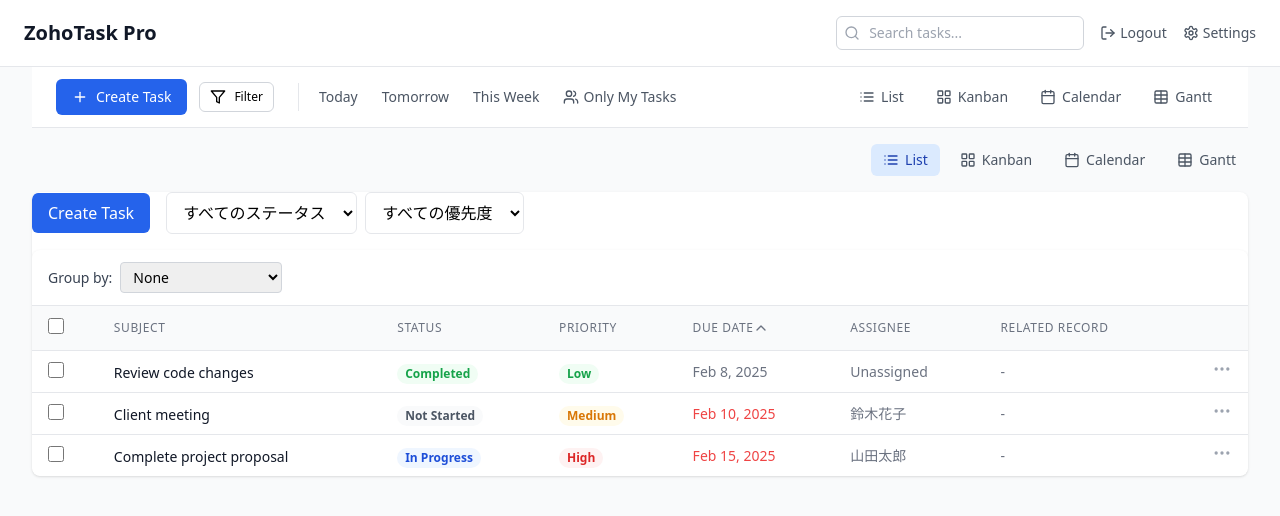
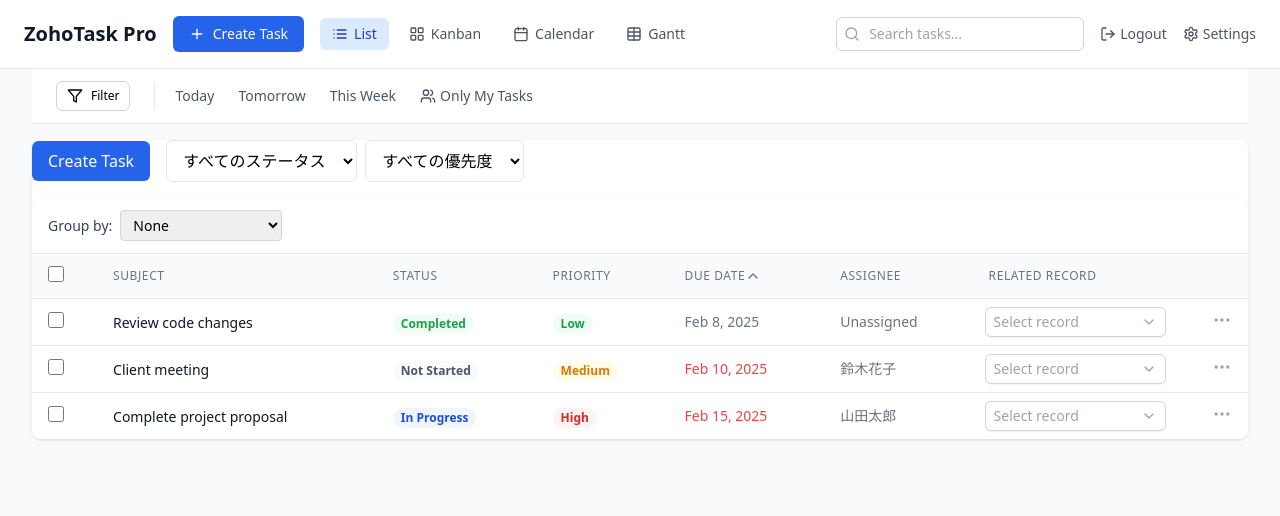
Before and after one commit to okubot-cts/ZohoTaskPro, a React (Vite) app: page / in a window 1280 px wide. Both pictures are taken after typing "Sample123", "Sample" into the empty fields and a click on the button "Connect to Zoho CRM". Shown: the top 516 px of the page. Built offline with nearby package versions, Linux system fonts and the light colour scheme.

Commit message:
UI/UX improvements and TaskList/Header/Toolbar refactor

```diff
--- a/src/components/layout/Header.tsx
+++ b/src/components/layout/Header.tsx
@@ -1,14 +1,28 @@
 import { useState } from 'react';
-import { Settings, LogOut, Search } from 'lucide-react';
+import { Settings, LogOut, Search, Plus, List, LayoutGrid, Calendar, Table } from 'lucide-react';
 import { useAuthStore } from '../../store/authStore';
 import { useTaskStore } from '../../store/taskStore';
 import { ViewMode } from '../../types';
 import { Button } from '../common/Button';
+import { TaskModal } from '../tasks/TaskModal';
 
-export const Header: React.FC = () => {
+interface HeaderProps {
+  viewMode: ViewMode;
+  setViewMode: (mode: ViewMode) => void;
+}
+
+const VIEW_OPTIONS = [
+  { mode: ViewMode.List, icon: List, label: 'List' },
+  { mode: ViewMode.Kanban, icon: LayoutGrid, label: 'Kanban' },
+  { mode: ViewMode.Calendar, icon: Calendar, label: 'Calendar' },
+  { mode: ViewMode.Gantt, icon: Table, label: 'Gantt' },
+];
+
+export const Header: React.FC<HeaderProps> = ({ viewMode, setViewMode }) => {
   const { clearAuth } = useAuthStore();
   const { filter, setFilter } = useTaskStore();
   const [searchQuery, setSearchQuery] = useState(filter.search || '');
+  const [isAddModalOpen, setIsAddModalOpen] = useState(false);
 
   const handleSearch = (e: React.FormEvent) => {
     e.preventDefault();
@@ -27,6 +41,29 @@
       <div className="flex flex-col sm:flex-row items-start sm:items-center justify-between">
         <div className="flex items-center mb-4 sm:mb-0">
           <h1 className="text-xl font-bold text-gray-900 mr-4">ZohoTask Pro</h1>
+          <Button
+            leftIcon={<Plus className="h-4 w-4" />}
+            onClick={() => setIsAddModalOpen(true)}
+            className="mr-4"
+          >
+            Create Task
+          </Button>
+          <div className="flex space-x-2">
+            {VIEW_OPTIONS.map(({ mode, icon: Icon, label }) => (
+              <button
+                key={mode}
+                onClick={() => setViewMode(mode)}
+                className={`inline-flex items-center px-3 py-1.5 rounded-md text-sm ${
+                  viewMode === mode
+                    ? 'bg-primary-100 text-primary-700'
+                    : 'text-gray-600 hover:bg-gray-100'
+                }`}
+              >
+                <Icon className="h-4 w-4 mr-1.5" />
+                {label}
+              </button>
+            ))}
+          </div>
         </div>
 
         <div className="flex items-center space-x-4">
@@ -50,6 +87,10 @@
           </button>
         </div>
       </div>
+      <TaskModal
+        isOpen={isAddModalOpen}
+        onClose={() => setIsAddModalOpen(false)}
+      />
     </header>
   );
 };
--- a/src/components/tasks/TaskList.tsx
+++ b/src/components/tasks/TaskList.tsx
@@ -6,6 +6,7 @@
 import { useTaskStore } from '../../store/taskStore';
 import { Button } from '../common/Button';
 import { RelatedRecordSelect } from './RelatedRecordSelect';
+import { TaskModal } from './TaskModal';
 
 interface TaskListProps {
   tasks: Task[];
@@ -26,21 +27,19 @@
     kanbanAxis,
   } = useTaskStore();
 
-  const [editingTaskId, setEditingTaskId] = useState<string | null>(null);
-  const [editingField, setEditingField] = useState<string | null>(null);
-  const [editValue, setEditValue] = useState('');
+  const [taskToEdit, setTaskToEdit] = useState<Task | undefined>(undefined);
+  const [isEditModalOpen, setIsEditModalOpen] = useState(false);
+
   const [isAddingTask, setIsAddingTask] = useState(false);
   const [newTaskSubject, setNewTaskSubject] = useState('');
   const newTaskInputRef = useRef<HTMLInputElement>(null);
 
-  const [isMenuOpen, setIsMenuOpen] = useState<string | null>(null); // To manage context menu open state by task id
-  const menuButtonRef = useRef<{ [key: string]: HTMLButtonElement | null }>({}); // To store refs for each menu button
+  const [isMenuOpen, setIsMenuOpen] = useState<string | null>(null);
+  const menuButtonRef = useRef<{ [key: string]: HTMLButtonElement | null }>({});
   const [menuStyle, setMenuStyle] = useState<React.CSSProperties>({});
 
-  // Group By State
   const [groupByAxis, setGroupByAxis] = useState<KanbanAxis | 'none'>('none');
 
-  // Filter states
   const [filterStatus, setFilterStatus] = useState('all');
   const [filterPriority, setFilterPriority] = useState('all');
 
@@ -49,7 +48,7 @@
   useEffect(() => {
     if (isMenuOpen && menuButtonRef.current[isMenuOpen]) {
       const rect = menuButtonRef.current[isMenuOpen]!.getBoundingClientRect();
-      const menuWidth = 160; // w-40 in Tailwind CSS is 160px
+      const menuWidth = 160;
       setMenuStyle({
         position: 'fixed',
         top: rect.bottom,
@@ -58,7 +57,6 @@
     }
 
     const handleClickOutside = (event: MouseEvent) => {
-      // Check if the click occurred outside the button and outside the menu itself
       if (isMenuOpen &&
           menuButtonRef.current[isMenuOpen] &&
           !menuButtonRef.current[isMenuOpen]!.contains(event.target as Node) &&
@@ -84,23 +82,15 @@
     updateTask(taskId, { status: newStatus });
   };
 
-  const handleInlineEdit = (task: Task, field: string) => {
-    setEditingTaskId(task.id);
-    setEditingField(field);
-    setEditValue(task[field as keyof Task] as string);
+  const handleTaskClick = (task: Task) => {
+    setTaskToEdit(task);
+    setIsEditModalOpen(true);
+    setIsMenuOpen(null);
   };
 
-  const handleInlineEditSave = () => {
-    if (editingTaskId && editingField) {
-      updateTask(editingTaskId, { [editingField]: editValue });
-      setEditingTaskId(null);
-      setEditingField(null);
-    }
-  };
-
-  const handleInlineEditCancel = () => {
-    setEditingTaskId(null);
-    setEditingField(null);
+  const handleModalClose = () => {
+    setIsEditModalOpen(false);
+    setTaskToEdit(undefined);
   };
 
   const handleRelatedRecordChange = (taskId: string, record: RelatedRecord | null) => {
@@ -110,7 +100,7 @@
   const handleDelete = (taskId: string) => {
     if (window.confirm('Are you sure you want to delete this task?')) {
       removeTask(taskId);
-      setIsMenuOpen(null); // Close menu after action
+      setIsMenuOpen(null);
     }
   };
 
@@ -121,7 +111,7 @@
       subject: `${task.subject} (Copy)`,
     };
     addTask(newTask);
-    setIsMenuOpen(null); // Close menu after action
+    setIsMenuOpen(null);
   };
 
   const handleAddTask = () => {
@@ -183,15 +173,15 @@
     }
 
     const firstTask = tasksInGroup[0];
-    if (!firstTask) return groupKey; // Should not happen if groupedTasks are correctly formed
+    if (!firstTask) return groupKey;
 
     switch (groupByAxis) {
       case KanbanAxis.Status:
       case KanbanAxis.Priority:
       case KanbanAxis.Category:
-        return groupKey; // These are already simple strings
+        return groupKey;
       case KanbanAxis.DueDate:
-        return format(new Date(groupKey), 'MMM d, yyyy'); // groupKey is the date string
+        return format(new Date(groupKey), 'MMM d, yyyy');
       case KanbanAxis.AssignedTo:
         return firstTask.assignedTo?.name || 'Unassigned';
       case KanbanAxis.RelatedRecord:
@@ -241,7 +231,6 @@
       grouped[groupKey].push(task);
     });
 
-    // Sort groups for consistent display
     const sortedGroupedKeys = Object.keys(grouped).sort((a, b) => {
       if (groupByAxis === KanbanAxis.Status) {
         const order = [TaskStatus.NotStarted, TaskStatus.InProgress, TaskStatus.Waiting, TaskStatus.Deferred, TaskStatus.Completed];
@@ -266,9 +255,7 @@
   };
 
   const filteredTasks = tasks.filter(task => {
-    // Filter by status
     const statusMatch = filterStatus === 'all' || task.status === filterStatus;
-    // Filter by priority
     const priorityMatch = filterPriority === 'all' || task.priority === filterPriority;
     return statusMatch && priorityMatch;
   });
@@ -281,7 +268,6 @@
   const sortedAndFilteredTasks = () => {
     let currentTasks = [...filteredTasks];
 
-    // Apply sorting
     if (sort) {
       currentTasks.sort((a, b) => {
         const aValue = a[sort.field as keyof Task];
@@ -291,7 +277,6 @@
         if (aValue === undefined) return 1;
         if (bValue === undefined) return -1;
 
-        // Special handling for date comparison
         if (sort.field === 'dueDate' && aValue && bValue) {
           const dateA = new Date(aValue as string);
           const dateB = new Date(bValue as string);
@@ -299,7 +284,6 @@
           return sort.direction === 'asc' ? comparison : -comparison;
         }
 
-        // Generic comparison for other types
         const comparison = String(aValue) < String(bValue) ? -1 : String(aValue) > String(bValue) ? 1 : 0;
         return sort.direction === 'asc' ? comparison : -comparison;
       });
@@ -475,115 +459,51 @@
                       />
                     </td>
                     <td className="px-4 py-2">
-                      {editingTaskId === task.id && editingField === 'subject' ? (
-                        <input
-                          type="text"
-                          value={editValue}
-                          onChange={(e) => setEditValue(e.target.value)}
-                          onBlur={handleInlineEditSave}
-                          onKeyDown={(e) => { if (e.key === 'Enter') handleInlineEditSave(); if (e.key === 'Escape') handleInlineEditCancel(); }}
-                          autoFocus
-                          className="border rounded-md px-2 py-1 w-full"
-                        />
-                      ) : (
                       <span
                         className="text-sm text-gray-900 cursor-pointer"
-                          onClick={() => handleInlineEdit(task, 'subject')}
+                        onClick={() => handleTaskClick(task)}
                       >
                         {task.subject}
                       </span>
-                      )}
                     </td>
                     <td className="px-4 py-2 whitespace-nowrap">
-                      {editingTaskId === task.id && editingField === 'status' ? (
-                        <select
-                          value={editValue}
-                          onChange={(e) => setEditValue(e.target.value)}
-                          onBlur={handleInlineEditSave}
-                          onKeyDown={(e) => { if (e.key === 'Enter') handleInlineEditSave(); if (e.key === 'Escape') handleInlineEditCancel(); }}
-                          autoFocus
-                          className="border rounded-md px-2 py-1 w-full"
-                        >
-                          {Object.values(TaskStatus).map(status => (
-                            <option key={status} value={status}>{status}</option>
-                          ))}
-                        </select>
-                      ) : (
                       <span
                         className={`px-2 inline-flex text-xs leading-5 font-semibold rounded-full ${
                           getStatusColor(task.status)
                         }`}
-                          onClick={() => handleInlineEdit(task, 'status')}
+                        onClick={() => handleTaskClick(task)}
                       >
                         {task.status}
                       </span>
-                      )}
                     </td>
                     <td className="px-4 py-2 whitespace-nowrap">
-                      {editingTaskId === task.id && editingField === 'priority' ? (
-                        <select
-                          value={editValue}
-                          onChange={(e) => setEditValue(e.target.value)}
-                          onBlur={handleInlineEditSave}
-                          onKeyDown={(e) => { if (e.key === 'Enter') handleInlineEditSave(); if (e.key === 'Escape') handleInlineEditCancel(); }}
-                          autoFocus
-                          className="border rounded-md px-2 py-1 w-full"
-                        >
-                          {Object.values(TaskPriority).map(priority => (
-                            <option key={priority} value={priority}>{priority}</option>
-                          ))}
-                        </select>
-                      ) : (
                       <span
                         className={`px-2 inline-flex text-xs leading-5 font-semibold rounded-full ${
                           getPriorityColor(task.priority)
                         }`}
-                          onClick={() => handleInlineEdit(task, 'priority')}
+                        onClick={() => handleTaskClick(task)}
                       >
                         {task.priority}
                       </span>
-                      )}
                     </td>
                     <td className="px-4 py-2 whitespace-nowrap text-sm text-gray-500">
-                      {editingTaskId === task.id && editingField === 'dueDate' ? (
-                        <input
-                          type="date"
-                          value={editValue}
-                          onChange={(e) => setEditValue(e.target.value)}
-                          onBlur={handleInlineEditSave}
-                          onKeyDown={(e) => { if (e.key === 'Enter') handleInlineEditSave(); if (e.key === 'Escape') handleInlineEditCancel(); }}
-                          autoFocus
-                          className="border rounded-md px-2 py-1 w-full"
-                        />
-                      ) : (
                       <span
                         className={`cursor-pointer ${task.dueDate && new Date(task.dueDate) < new Date() && task.status !== TaskStatus.Completed ? 'text-red-500' : ''}`}
-                          onClick={() => handleInlineEdit(task, 'dueDate')}
+                        onClick={() => handleTaskClick(task)}
                       >
                         {task.dueDate ? format(new Date(task.dueDate), 'MMM d, yyyy') : '-'}
                       </span>
-                      )}
                     </td>
                     <td className="px-4 py-2 whitespace-nowrap text-sm text-gray-500">
                       {task.assignedTo?.name || 'Unassigned'}
                     </td>
-                    <td className="px-4 py-2 whitespace-nowrap text-sm text-gray-500">
-                      {editingTaskId === task.id && editingField === 'relatedRecord' ? (
+                    <td
+                      className="px-3 py-2 whitespace-nowrap text-sm text-gray-500"
+                    >
                       <RelatedRecordSelect
-                          value={task.relatedRecord || undefined}
-                          onChange={(record: RelatedRecord | null) => {
-                            handleRelatedRecordChange(task.id, record);
-                            handleInlineEditSave();
-                          }}
+                        value={task.relatedRecord}
+                        onChange={(record: RelatedRecord | null) => handleRelatedRecordChange(task.id, record)}
                       />
-                      ) : (
-                        <span
-                          className="cursor-pointer"
-                          onClick={() => handleInlineEdit(task, 'relatedRecord')}
-                        >
-                          {task.relatedRecord?.name || '-'}
-                        </span>
-                      )}
                     </td>
                     <td className="px-4 py-2 whitespace-nowrap text-right text-sm font-medium">
                       <div className="relative inline-block text-left">
@@ -608,7 +528,7 @@
                           >
                             <div className="py-1" role="none">
                               <button
-                                onClick={() => handleInlineEdit(task, 'subject')}
+                                onClick={() => handleTaskClick(task)}
                                 className="text-gray-700 block w-full text-left px-4 py-2 text-sm hover:bg-gray-100"
                                 role="menuitem"
                               >
@@ -671,6 +591,11 @@
           </tbody>
         </table>
       </div>
+      <TaskModal
+        isOpen={isEditModalOpen}
+        onClose={handleModalClose}
+        task={taskToEdit}
+      />
     </div>
   );
 };
--- a/src/pages/Dashboard.tsx
+++ b/src/pages/Dashboard.tsx
@@ -156,28 +156,10 @@
 
   return (
     <div className="min-h-screen bg-gray-50 flex flex-col">
-      <Header />
+      <Header viewMode={viewMode} setViewMode={setViewMode} />
       <main className="flex-1 pb-8">
         <div className="max-w-7xl mx-auto px-4 sm:px-6 lg:px-8">
-          <Toolbar />
-          <div className="flex justify-end mb-4">
-            <div className="flex space-x-2">
-              {VIEW_OPTIONS.map(({ mode, icon: Icon, label }) => (
-                <button
-                  key={mode}
-                  onClick={() => setViewMode(mode)}
-                  className={`inline-flex items-center px-3 py-1.5 rounded-md text-sm ${
-                    viewMode === mode
-                      ? 'bg-primary-100 text-primary-700'
-                      : 'text-gray-600 hover:bg-gray-100'
-                  }`}
-                >
-                  <Icon className="h-4 w-4 mr-1.5" />
-                  {label}
-                </button>
-              ))}
-            </div>
-          </div>
+          <Toolbar users={MOCK_USERS} />
 
           {isLoading ? (
             <div className="bg-white shadow rounded-lg p-8 flex items-center justify-center">
```
Also changed, not shown: src/components/layout/Toolbar.tsx (+9 -5 lines). Lines whose indentation alone changed are shown as unchanged.
